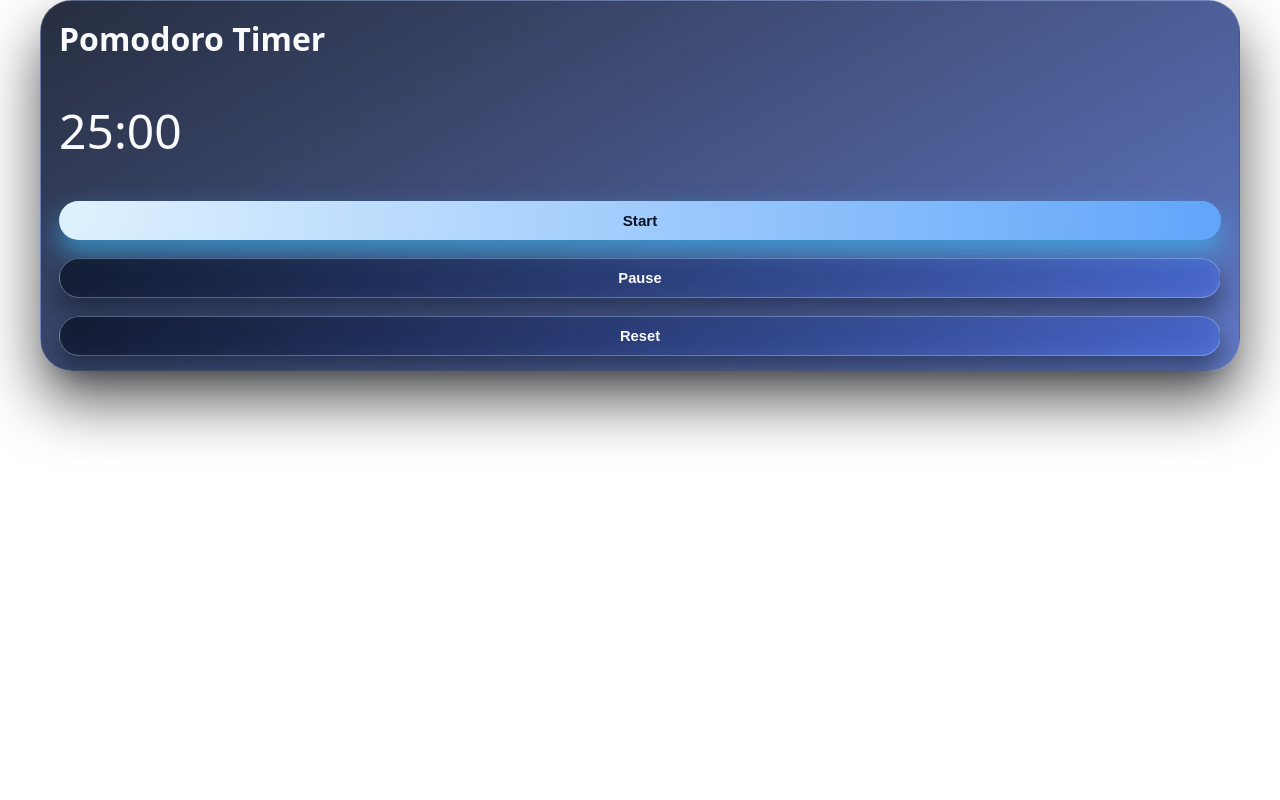
After one commit to D4v4N/MoodWeather, a FastAPI app: template templates/pomodoro.html in a window 1280 px wide. The commit adds this page. Run offline with FastAPI, Linux system fonts and the light colour scheme; the template is opened without the code that fills it, so the values that code supplies are empty.

Commit message:
Added a new section in the toolbar for a pomodoro -clock.
Added a new HTML and JS-file and modified app.py

```diff
--- a/app.py
+++ b/app.py
@@ -367,6 +367,13 @@ async def home(request: Request):
         {"request": request}
     )
 
+@app.get("/pomodoro")
+async def pomodoro_page(request: Request):
+    return templates.TemplateResponse(
+        "pomodoro.html",
+        {"request": request}
+    )
+
 
 # Serve API docs page
 @app.get("/api")
--- /dev/null
+++ b/static/pomodoro.js
@@ -0,0 +1,39 @@
+let timeLeft = 25 * 60;
+let timerInterval = null;
+
+function updateTimer() {
+    const minutes = Math.floor(timeLeft / 60);
+    const seconds = timeLeft % 60;
+
+    document.getElementById("timer").textContent =
+        `${String(minutes).padStart(2, "0")}:${String(seconds).padStart(2, "0")}`;
+}
+
+function startTimer() {
+    if (timerInterval) return;
+
+    timerInterval = setInterval(() => {
+        if (timeLeft > 0) {
+            timeLeft--;
+            updateTimer();
+        } else {
+            clearInterval(timerInterval);
+            timerInterval = null;
+            alert("Time's up!");
+        }
+    }, 1000);
+}
+
+function pauseTimer() {
+    clearInterval(timerInterval);
+    timerInterval = null;
+}
+
+function resetTimer() {
+    clearInterval(timerInterval);
+    timerInterval = null;
+    timeLeft = 25 * 60;
+    updateTimer();
+}
+
+updateTimer();
--- a/templates/index.html
+++ b/templates/index.html
@@ -24,6 +24,7 @@
         <a href="/" class="nav-link active">Home</a>
         <a href="/#about" class="nav-link">About Project</a>
         <a href="/api" class="nav-link" rel="documentation">API Docs</a>
+        <a href="/pomodoro" class="nav-link">Pomodoro</a>
       </nav>
     </header>
 
--- /dev/null
+++ b/templates/pomodoro.html
@@ -0,0 +1,25 @@
+<!DOCTYPE html>
+<html lang="en">
+<head>
+    <meta charset="UTF-8">
+    <title>Pomodoro</title>
+    <link rel="stylesheet" href="/static/styles.css">
+</head>
+<body>
+
+<div class="glass-main">
+    <h1>Pomodoro Timer</h1>
+
+    <div id="timer" style="font-size: 3rem; margin: 20px 0;">
+        25:00
+    </div>
+
+    <button class="primary-btn" onclick="startTimer()">Start</button>
+    <button class="secondary-btn" onclick="pauseTimer()">Pause</button>
+    <button class="secondary-btn" onclick="resetTimer()">Reset</button>
+</div>
+
+<script src="/static/pomodoro.js"></script>
+
+</body>
+</html>
```
